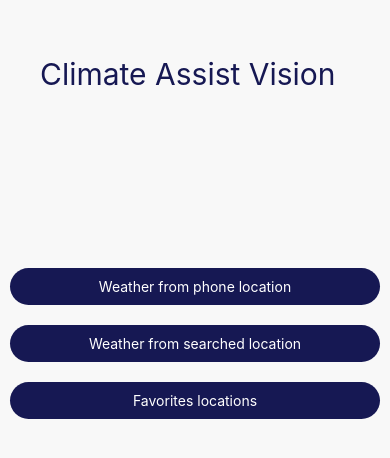
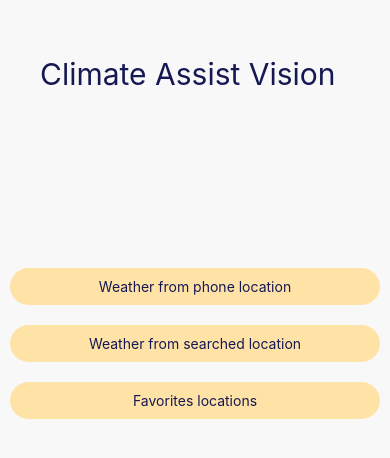
Before and after one commit to malancas-anamaria-niculina/ClimateAssistVision-mobile, a React Native app: screen /HomeScreen in a window 390 px wide. Shown: the top 458 px of the page. Built offline with nearby package versions, Linux system fonts and the light colour scheme.

Commit message:
final changes

```diff
--- a/screens/HomeScreen.js
+++ b/screens/HomeScreen.js
@@ -1,5 +1,5 @@
 import React from 'react';
-import { TouchableOpacity, Button, View, StyleSheet, Text, TextInput } from 'react-native';
+import { TouchableOpacity, View, StyleSheet, Text } from 'react-native';
 
 const HomeScreen = ({ navigation }) => {
   return (
@@ -66,20 +66,8 @@ const styles = StyleSheet.create({
     paddingBottom: 150,
     alignSelf: "flex-start",
   },
-  emailTextStyle: {
-    fontSize: 20,
-    color: 'black',
-    padding: 5,
-    alignSelf: "flex-start",
-  },
-  emailInput: {
-    borderWidth: 0.5,
-    borderColor: "#161853",
-    borderRadius: 20,
-    width: "100%"
-  },
   loginButton: {
-    backgroundColor: '#161853',
+    backgroundColor: '#ffe3a6',
     padding: 10,
     paddingTop: 10,
     borderRadius: 20,
@@ -87,7 +75,7 @@ const styles = StyleSheet.create({
   },
   loginText: {
     textAlign: 'center',
-    color: 'white',
+    color: '#161853',
   },
   loginView: {
     width: "100%",
--- a/screens/LocationWeather.js
+++ b/screens/LocationWeather.js
@@ -8,6 +8,8 @@ import DeviceInfo from 'react-native-device-info';
 import {
   HOST_LOC,
   KEY_LOC,
+  HOST_LOCATION,
+  KEY_LOCATION,
   HOST_WEATHER,
   KEY_WEATHER,
   IP,
@@ -74,6 +76,24 @@ const LocationWeather = () => {
     return response;
   };
 
+  const getCountry = async (lat, lon) => {
+    const URL = `https://timezone-by-location.p.rapidapi.com/timezone?lat=${lat}&lon=${lon}&c=1&s=0`;
+
+    const response = await Promise.resolve(fetch(URL, {
+      "method": "GET",
+      "headers": {
+        "x-rapidapi-host": HOST_LOCATION,
+        "x-rapidapi-key": KEY_LOCATION
+      }
+    })
+      .then((response) => response.json())
+      .catch(err => {
+        console.error(err);
+      }));
+
+    return response;
+  };
+
   const getdeviceId = () => {
     var uniqueId = DeviceInfo.getUniqueId();
     setCoords({
@@ -125,8 +145,13 @@ const LocationWeather = () => {
 
     setForecast(data.response[0].periods);
 
+    const location = await getCountry(data.response[0].loc.lat, data.response[0].loc.long);
+
+    console.log(data.response[0].loc.lat);
+    console.log(data.response[0].loc.long);
+
     const weather = await getSearchedLocWeather(data.response[0].loc.lat, data.response[0].loc.long);
-    console.log(weather);
+
     setWeatherDetails({
       ...weatherDetails,
       weatherStatus: weather.data[0].weather.description,
@@ -137,7 +162,7 @@ const LocationWeather = () => {
       sunrise: weather.data[0].sunrise,
       sunset: weather.data[0].sunset,
       uvIndex: weather.data[0].uv,
-      cityName: weather.data[0].city_name,
+      cityName: weather.data[0].city_name + ", " + location.Zones[0].CountryName,
       weatherImg: `https://www.weatherbit.io/static/img/icons/${weather.data[0].weather.icon}.png`
     });
   };
@@ -278,7 +303,7 @@ const styles = StyleSheet.create({
     width: '100%'
   },
   submit: {
-    backgroundColor: '#4361ee',
+    backgroundColor: '#ffe3a6',
     textAlign: 'center',
     borderRadius: 50,
     paddingLeft: 10,
@@ -286,7 +311,7 @@ const styles = StyleSheet.create({
     justifyContent: 'center'
   },
   favIn: {
-    backgroundColor: '#4361ee',
+    backgroundColor: '#ffe3a6',
     textAlign: 'center',
     borderRadius: 50,
     paddingLeft: 10,
@@ -294,7 +319,7 @@ const styles = StyleSheet.create({
     paddingTop: 7,
     paddingBottom: 7,
     justifyContent: 'center',
-    color: 'white'
+    color: '#161853',
   },
   buttonView: {
     paddingTop: 20,
```
Also changed, not shown: 1 other file (tests, documents, lock files or other folders).
